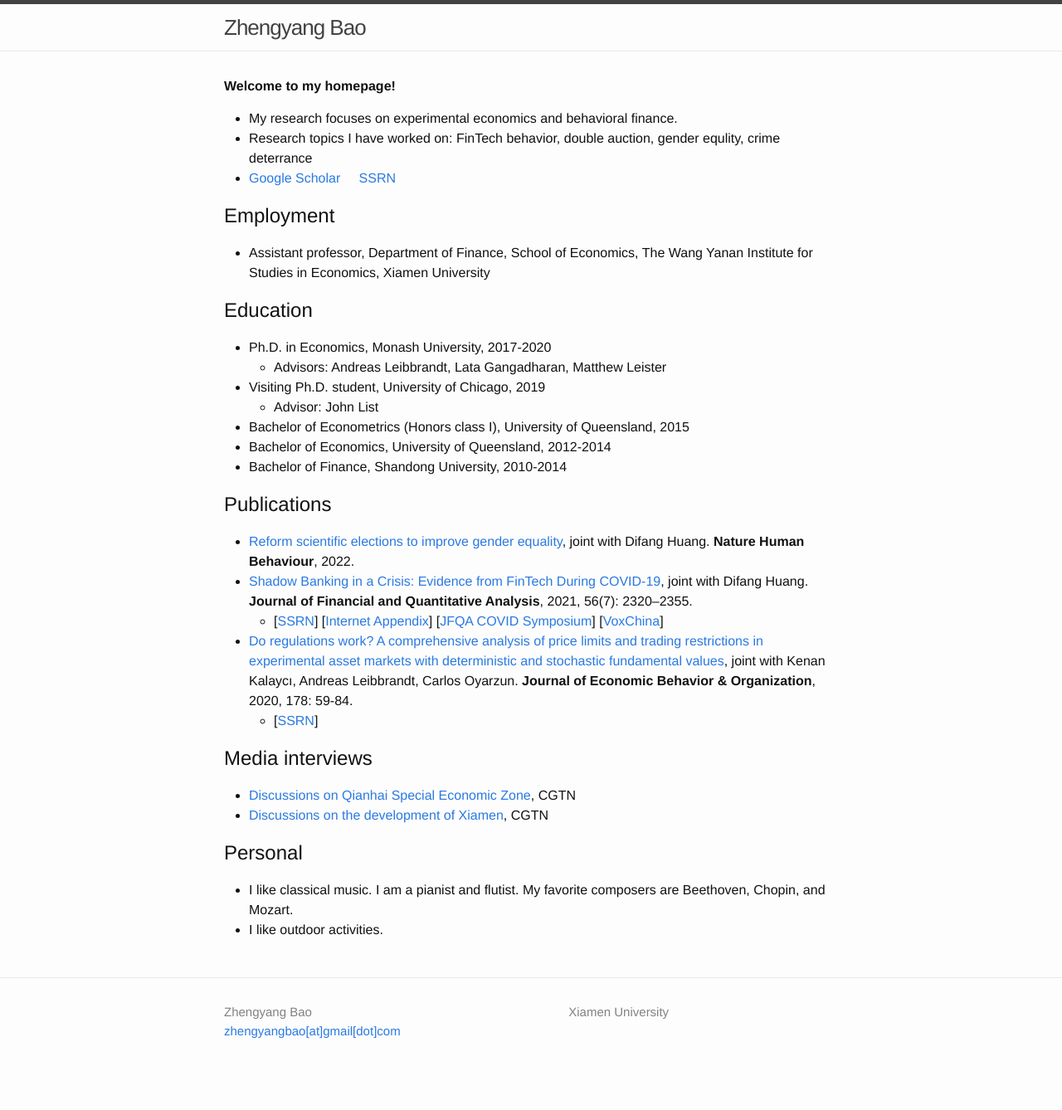
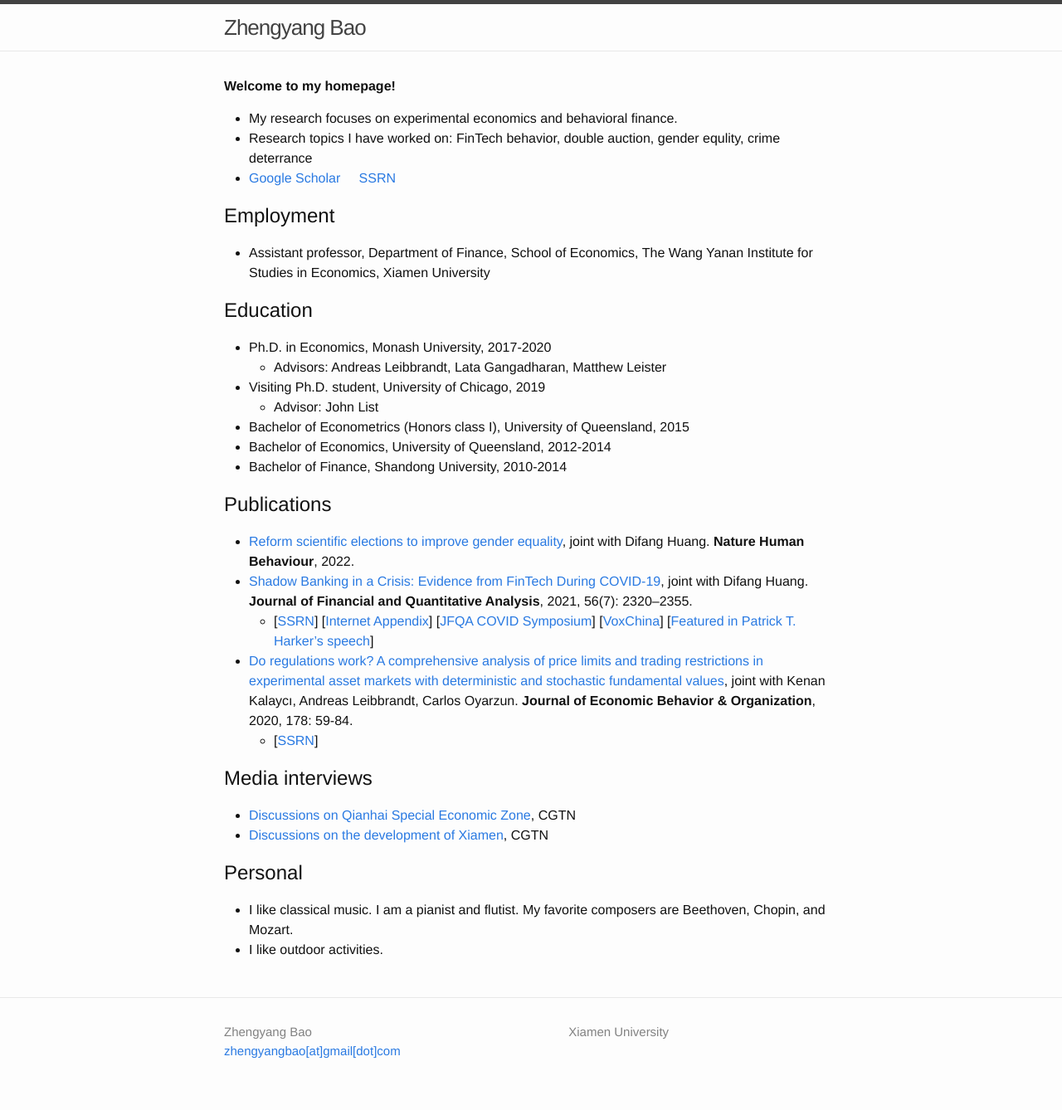
Before and after one commit to zhengyang-bao/zhengyang-bao.github.io, a Jekyll site: the page built from index.md, in a window 1280 px wide. Shown: the whole page at 83% size. Built offline with Jekyll 4.4.1, drawn with Linux system fonts in a browser that asks for light colours; before the commit the page ends 1314 px from its top, so only the background shows below that.

Commit message:
Update index.md

```diff
--- a/index.md
+++ b/index.md
@@ -25,7 +25,7 @@ layout: default
 ## Publications
 - [Reform scientific elections to improve gender equality](https://doi.org/10.1038/s41562-022-01322-w), joint with Difang Huang. **Nature Human Behaviour**, 2022.
 - [Shadow Banking in a Crisis: Evidence from FinTech During COVID-19](https://doi.org/10.1017/S0022109021000430), joint with Difang Huang. **Journal of Financial and Quantitative Analysis**, 2021, 56(7): 2320–2355.
-  - [[SSRN](https://papers.ssrn.com/sol3/papers.cfm?abstract_id=3734770)] [[Internet Appendix](https://drive.google.com/file/d/1xmnwf_dNR22ohyOeyFoZBCG_6OGv9Gvm/view?usp=sharing)] [[JFQA COVID Symposium](https://player.mediaamp.io/p/U8-EDC/x3q6FTruIMqL/embed/select/media/seU2G5zFXY7m?form=html)] [[VoxChina](http://voxchina.org/show-3-241.html)]
+  - [[SSRN](https://papers.ssrn.com/sol3/papers.cfm?abstract_id=3734770)] [[Internet Appendix](https://drive.google.com/file/d/1xmnwf_dNR22ohyOeyFoZBCG_6OGv9Gvm/view?usp=sharing)] [[JFQA COVID Symposium](https://player.mediaamp.io/p/U8-EDC/x3q6FTruIMqL/embed/select/media/seU2G5zFXY7m?form=html)] [[VoxChina](http://voxchina.org/show-3-241.html)] [[Featured in Patrick T. Harker's speech](https://www.philadelphiafed.org/-/media/frbp/assets/institutional/speeches/harker/2022/08-03-22-fintech.pdf)]
 - [Do regulations work? A comprehensive analysis of price limits and trading restrictions in experimental asset markets with deterministic and stochastic fundamental values](https://www.sciencedirect.com/science/article/pii/S016726812030233X), joint with Kenan Kalaycı, Andreas Leibbrandt, Carlos Oyarzun. **Journal of Economic Behavior & Organization**, 2020, 178: 59-84.
   - [[SSRN](https://papers.ssrn.com/sol3/papers.cfm?abstract_id=3916604)]
 
```
